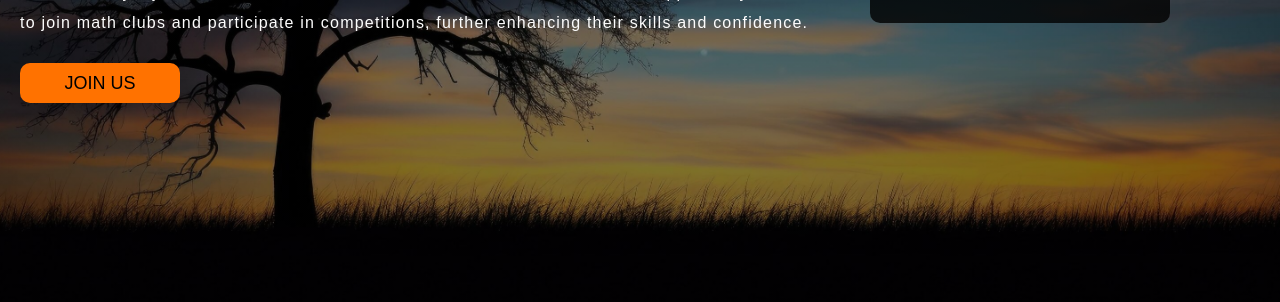
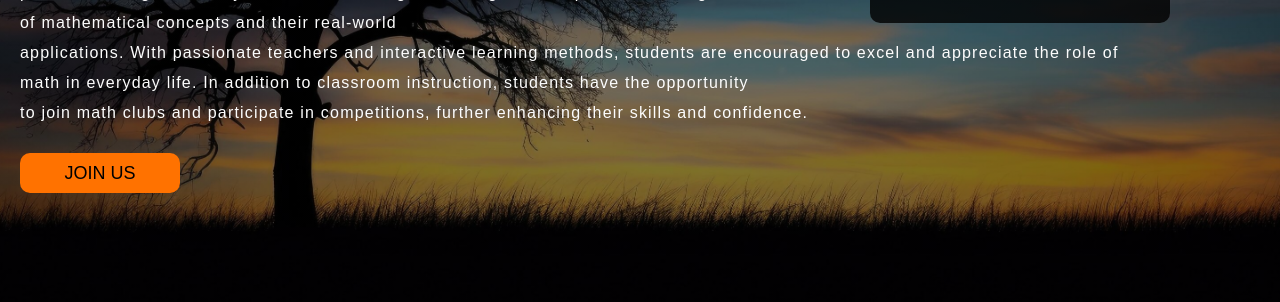
Before and after one commit to CHSMATH/education, a plain HTML site: page index.html in a window 1280 px wide. Shown: the part 570-872 px from the top of the page. Drawn offline with nearby package versions, Linux system fonts and the light colour scheme.

Commit message:
Update index.html

```diff
--- a/index.html
+++ b/index.html
@@ -30,8 +30,8 @@
         </div>
         <div class="content">
             <h1>Calumpang <br><span>Highschool Math</span> <br>Website</h1>
-            <p class="par">The Mathematics Department at Calumpang High School is dedicated to helping students build a strong foundation in math through <br> engaging and challenging lessons. <br> Our curriculum spans from basic arithmetic and algebra to advanced  topics such as geometry, trigonometry, and General Mathematics.
-                <br> We focus on developing critical thinking, <br> problem-solving, and analytical skills, ensuring students gain a deep understanding of mathematical concepts and their real-world <br> applications. With passionate teachers and interactive learning methods, students are encouraged to excel and appreciate the role of <br> math in everyday life.
+            <p class="par">The Mathematics Department at Calumpang High School is dedicated to helping students <br> build a strong foundation in math through <br> engaging and challenging lessons. <br> Our curriculum spans from basic arithmetic and algebra to advanced  topics <br> such as geometry, trigonometry, and General Mathematics.
+                <br> We focus on developing critical thinking, <br> problem-solving, and analytical skills, ensuring students gain a deep understanding <br> of mathematical concepts and their real-world <br> applications. With passionate teachers and interactive learning methods, students are encouraged to excel and appreciate the role of <br> math in everyday life.
                 In addition to classroom instruction, students have the opportunity <br> to join math clubs and participate in competitions, further enhancing their skills and confidence.</p>
 
                 <button class="cn"><a href="#">JOIN US</a></button>
```
